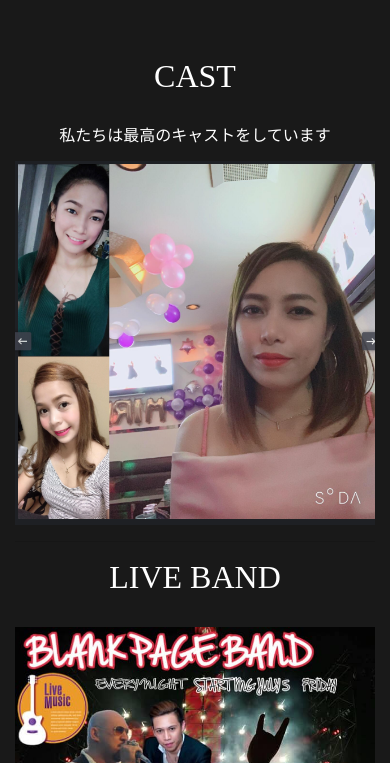
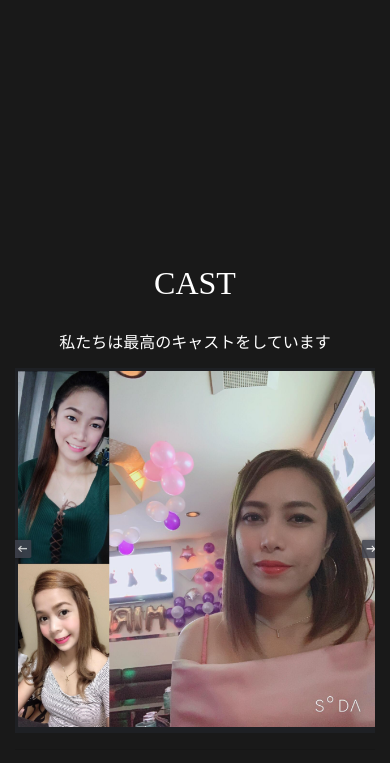
Before and after one commit to clubcodkyoto/clubcodkyoto.github.io, a plain HTML site: page cast.html in a window 390 px wide. Shown: the part 49-812 px from the top of the page. Drawn offline with nearby package versions, Linux system fonts and the light colour scheme.

Commit message:
cast-header

```diff
--- a/cast.html
+++ b/cast.html
@@ -31,7 +31,7 @@
 
   <!-- Add your site or application content here -->
     <!-- MOBILE NAV START -->
-   	<div class="container">
+   	<div class="container cast-header">
    		<nav>
    			<input type="checkbox" id="nav" class="hidden">
    			<label for="nav" class="nav-btn">
--- a/css/main.css
+++ b/css/main.css
@@ -305,6 +305,10 @@ nav ul li a {
        /* CAST */
 
       .cast-section {
-        margin-top: 90px;
+        margin-top: 60px;
+      }
+
+      .cast-header {
+        height: 30vh;
       }
 }
```
